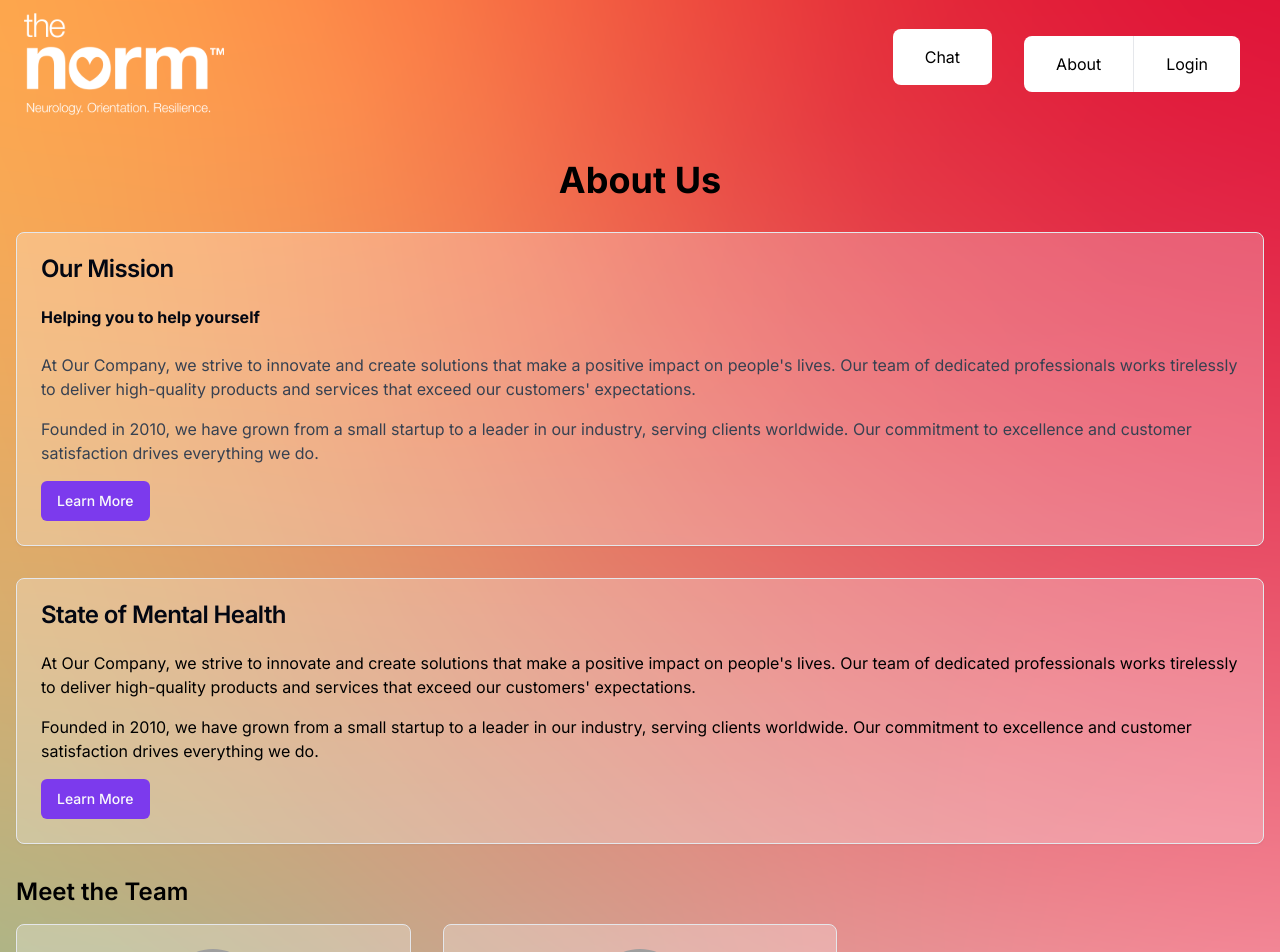
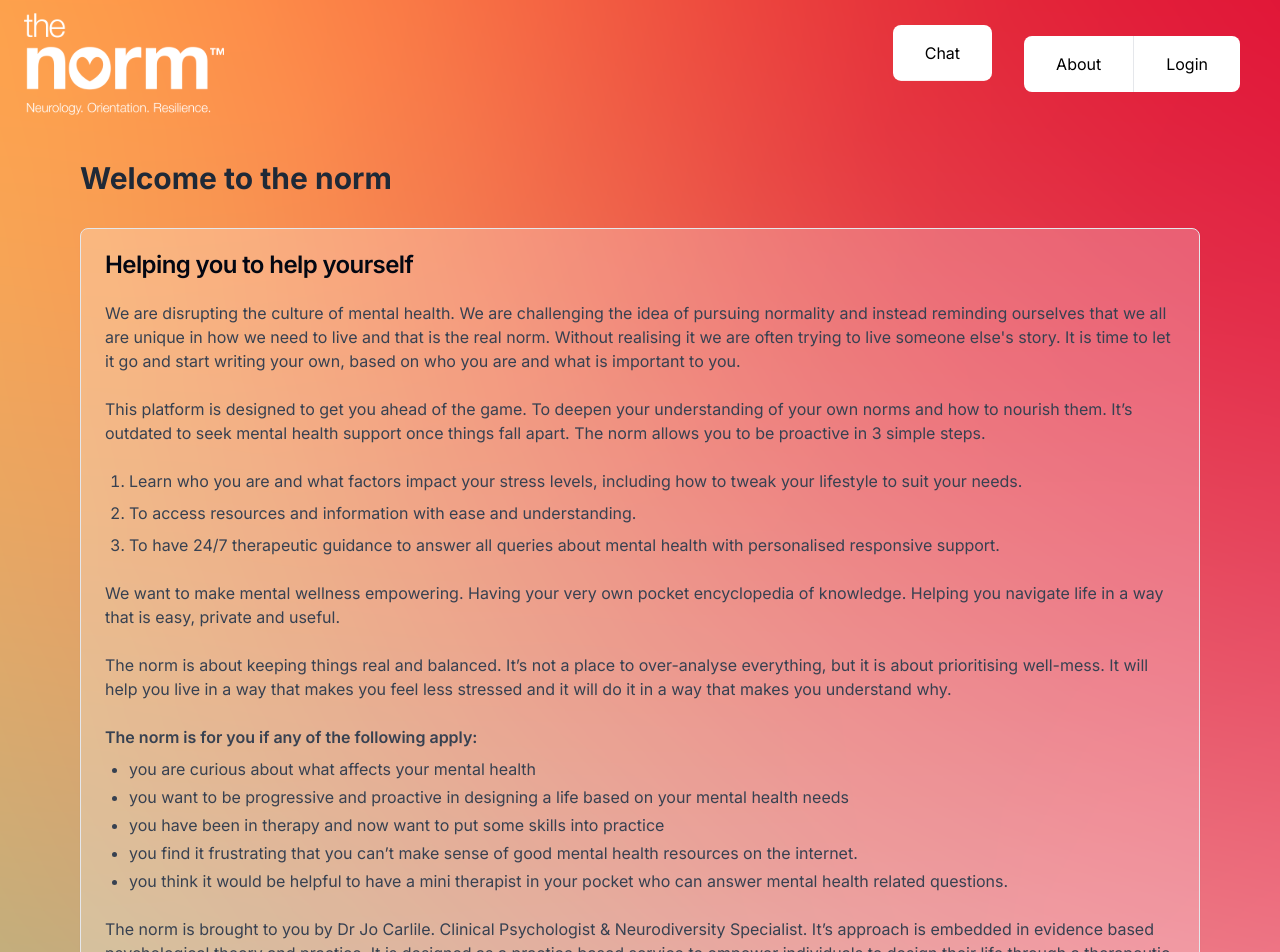
Before and after one commit to fac29/thenorm, a Next.js app: page /about in a window 1280 px wide. Shown: the top 952 px of the page. Built offline with nearby package versions, Linux system fonts and the light colour scheme; grey boxes are pictures that could not be loaded.

Commit message:
Updated about page with text from Jo

```diff
--- a/app/about/page.tsx
+++ b/app/about/page.tsx
@@ -11,30 +11,96 @@
 
 export default function About() {
 	return (
-		<div className="container mx-auto px-4 py-8">
-			<h1 className="text-4xl font-bold text-center mb-8">About Us</h1>
+		<div className="max-w-6xl mx-auto px-4 py-8">
+			<h1 className="text-3xl font-bold mb-8 text-gray-800">
+				Welcome to the norm
+			</h1>
 
 			<Card className="mb-8">
 				<CardHeader>
-					<CardTitle>Our Mission</CardTitle>
+					<CardTitle>Helping you to help yourself</CardTitle>
 				</CardHeader>
 				<CardContent>
-					<h2 className="font-bold mb-6">Helping you to help yourself</h2>
-					<p className="text-gray-700 mb-4">
-						At Our Company, we strive to innovate and create solutions that make
-						a positive impact on people's lives. Our team of dedicated
-						professionals works tirelessly to deliver high-quality products and
-						services that exceed our customers' expectations.
-					</p>
-					<p className="text-gray-700 mb-4">
-						Founded in 2010, we have grown from a small startup to a leader in
-						our industry, serving clients worldwide. Our commitment to
-						excellence and customer satisfaction drives everything we do.
-					</p>
-					<Button>Learn More</Button>
+					<div className="space-y-6 text-gray-700">
+						<p>
+							We are disrupting the culture of mental health. We are challenging
+							the idea of pursuing normality and instead reminding ourselves
+							that we all are unique in how we need to live and that is the real
+							norm. Without realising it we are often trying to live someone
+							else's story. It is time to let it go and start writing your own,
+							based on who you are and what is important to you.
+						</p>
+						<p>
+							This platform is designed to get you ahead of the game. To deepen
+							your understanding of your own norms and how to nourish them. It’s
+							outdated to seek mental health support once things fall apart. The
+							norm allows you to be proactive in 3 simple steps.
+						</p>
+						<ol className="list-decimal pl-6 space-y-2">
+							<li>
+								Learn who you are and what factors impact your stress levels,
+								including how to tweak your lifestyle to suit your needs.
+							</li>
+							<li>
+								To access resources and information with ease and understanding.
+							</li>
+							<li>
+								To have 24/7 therapeutic guidance to answer all queries about
+								mental health with personalised responsive support.
+							</li>
+						</ol>
+						<p>
+							We want to make mental wellness empowering. Having your very own
+							pocket encyclopedia of knowledge. Helping you navigate life in a
+							way that is easy, private and useful.
+						</p>
+						<p>
+							The norm is about keeping things real and balanced. It’s not a
+							place to over-analyse everything, but it is about prioritising
+							well-mess. It will help you live in a way that makes you feel less
+							stressed and it will do it in a way that makes you understand why.
+						</p>
+						<div>
+							<p className="font-semibold mb-2">
+								The norm is for you if any of the following apply:
+							</p>
+							<ul className="list-disc pl-6 space-y-1">
+								<li>you are curious about what affects your mental health</li>
+								<li>
+									you want to be progressive and proactive in designing a life
+									based on your mental health needs
+								</li>
+								<li>
+									you have been in therapy and now want to put some skills into
+									practice
+								</li>
+								<li>
+									you find it frustrating that you can’t make sense of good
+									mental health resources on the internet.
+								</li>
+								<li>
+									you think it would be helpful to have a mini therapist in your
+									pocket who can answer mental health related questions.
+								</li>
+							</ul>
+						</div>
+						<p>
+							The norm is brought to you by Dr Jo Carlile. Clinical Psychologist
+							& Neurodiversity Specialist. It’s approach is embedded in evidence
+							based psychological theory and practice. It is designed as a
+							practice based service to empower individuals to design their life
+							through a therapeutic lense. 1:1 therapy is costly and limited.
+							The norm is about giving you the knowledge and the power to
+							understand and control your own mental health needs.
+						</p>
+						<p>
+							Life will always continue to throw you lemons. We want to give you
+							the tools so making your own lemonade becomes the norm.
+						</p>
+					</div>
 				</CardContent>
 			</Card>
-			<Card className="mb-8">
+			{/* <Card className="mb-8">
 				<CardHeader>
 					<CardTitle>State of Mental Health</CardTitle>
 				</CardHeader>
@@ -52,7 +118,7 @@
 					</p>
 					<Button>Learn More</Button>
 				</CardContent>
-			</Card>
+			</Card> */}
 
 			<h2 className="text-2xl font-semibold mb-4">Meet the Team</h2>
 			<div className="grid md:grid-cols-3 gap-8">
```
